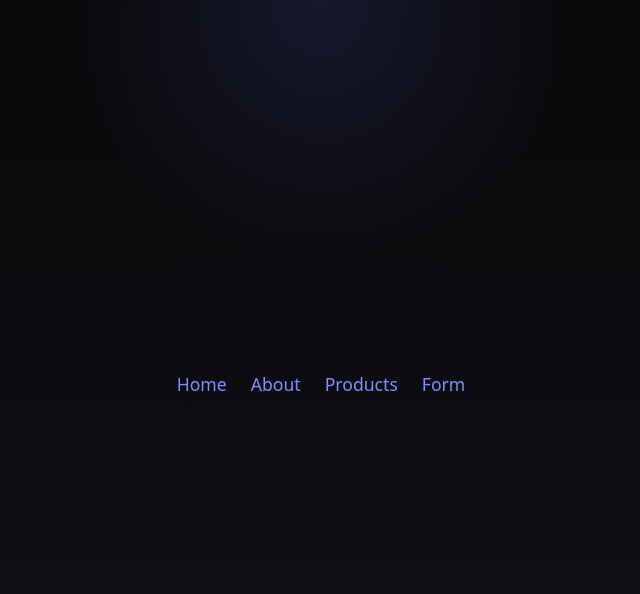
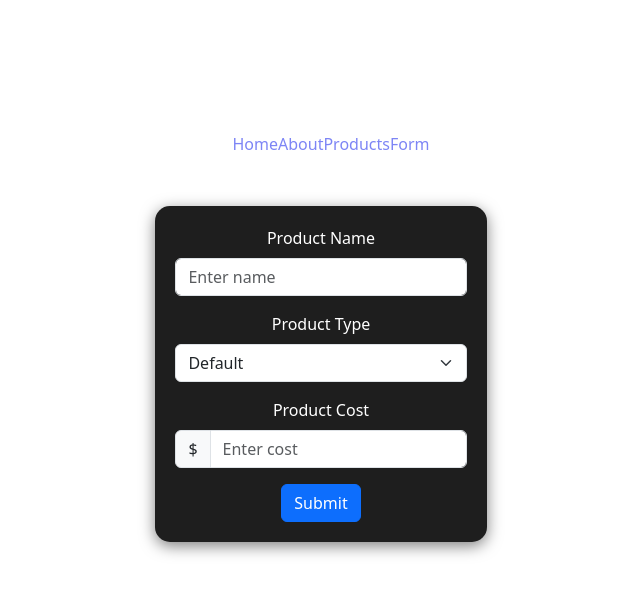
Before and after one commit to pvalerpolanco/web-development-2, a React (Vite) app: page /#/form in a window 1280 px wide. Shown: the top 594 px of the page, without its empty margins (319-959 px from the left). Built offline with nearby package versions, Linux system fonts and the light colour scheme.

Commit message:
Modified files

```diff
--- a/src/MyForm.tsx
+++ b/src/MyForm.tsx
@@ -4,7 +4,7 @@ import InputGroup from 'react-bootstrap/InputGroup';
 
 function MyForm() {
     return (
-       <Form className='w-50 mx-auto'>
+       <Form> {/* Removed w-50 to let CSS handle it */}
            <Form.Group className="mb-3">
                <Form.Label>Product Name</Form.Label>
                <Form.Control placeholder="Enter name" />
--- a/src/MyNav.tsx
+++ b/src/MyNav.tsx
@@ -2,30 +2,32 @@ import Home from "./Home";
 import About from "./About";
 import Products from "./Products";
 import MyForm from "./MyForm";
-import { BrowserRouter, Route, Routes, Link } from "react-router-dom";
+import { HashRouter, Route, Routes, Link } from "react-router-dom";
 
 function MyNav() {
   return (
-    <BrowserRouter>
+    <HashRouter>
       <SetNav />
       <Routes>
+        <Route path="/" element={<Home />} />
         <Route path="/home" element={<Home />} />
         <Route path="/about" element={<About />} />
         <Route path="/products" element={<Products />} />
         <Route path="/form" element={<MyForm />} />
       </Routes>
-    </BrowserRouter>
+    </HashRouter>
   );
 }
 
 function SetNav() {
   return (
     <nav>
+      {/* Keeping standard ul/li so the browser renders bullets */}
       <ul>
-        <li><Link to="#/home">Home</Link></li>
-        <li><Link to="#/about">About</Link></li>
-        <li><Link to="#/products">Products</Link></li>
-        <li><Link to="#/form">Form</Link></li>
+        <li><Link to="/home">Home</Link></li>
+        <li><Link to="/about">About</Link></li>
+        <li><Link to="/products">Products</Link></li>
+        <li><Link to="/form">Form</Link></li>
       </ul>
     </nav>
   );
--- a/src/index.css
+++ b/src/index.css
@@ -1,149 +1,55 @@
-/* index.css */
-
-/* 1. Set the dark theme and font */
 :root {
-  font-family: Inter, system-ui, Avenir, Helvetica, Arial, sans-serif;
   color-scheme: dark;
 }
 
-/* 2. Main layout */
 body {
   margin: 0;
-  min-height: 100vh;
   display: flex;
   justify-content: center;
-  align-items: center;
-  background: radial-gradient(circle at top, rgba(100, 111, 255, 0.14), transparent 25%),
-    linear-gradient(180deg, #09090b 0%, #111117 100%);
-  color: #ffffff;
+  padding-top: 100px; /* Pushes content down like the screenshot */
+  background-color: #121212;
+  color: white;
+  font-family: sans-serif;
 }
 
-#root {
-  width: 100%;
-  max-width: 760px;
-  padding: 2rem;
-  text-align: center;
+/* Nav Styling: Centered Bullet List */
+nav ul {
+  display: inline-block;
+  text-align: left;
+  padding-left: 20px;
+  margin-bottom: 30px;
 }
 
-.page-content {
-  background: rgba(255, 255, 255, 0.04);
-  border: 1px solid rgba(255, 255, 255, 0.08);
-  border-radius: 18px;
-  padding: 2rem;
-  backdrop-filter: blur(10px);
+nav li {
+  margin-bottom: 10px;
 }
 
-.page-content h1 {
-  margin-top: 0;
-  margin-bottom: 1rem;
-  font-size: clamp(2rem, 3vw, 2.8rem);
+nav a {
+  color: #7d85f5;
+  text-decoration: none;
 }
 
-.page-content p {
-  color: #d1d5db;
-  line-height: 1.8;
-  margin: 0;
+/* Container for Products and Form to look like cards */
+.table-container, form {
+  background-color: #1e1e1e;
+  padding: 20px;
+  border-radius: 15px;
+  box-shadow: 0 4px 15px rgba(0,0,0,0.5);
+  margin-top: 20px;
+  min-width: 300px;
 }
 
-/* 3. Navigation Styling */
-nav ul {
-  list-style: disc inside;
-  padding: 0;
-  margin: 0 auto 2rem;
-  max-width: 240px;
+/* Table styling for Products */
+table {
+  width: 100%;
+  border-collapse: collapse;
+}
+
+th, td {
+  padding: 10px;
   text-align: left;
 }
 
-nav li {
-  margin: 0.75rem 0;
+th {
+  color: #7d85f5;
 }
-
-nav a {
-  color: #7f8cff;
-  text-decoration: none;
-  font-size: 1.1rem;
-  transition: color 0.2s ease;
-}
-
-nav a:hover,
-nav a:focus {
-  color: #a1b0ff;
-}
-
-nav a.active {
-  color: #dbe2ff;
-  font-weight: 600;
-}
-
-/* 4. Table Styling (Products Page) */
-table {
-  width: 100%;
-  margin: 1.5rem auto 0;
-  border-collapse: collapse;
-  background: rgba(255, 255, 255, 0.03);
-  border-radius: 16px;
-  overflow: hidden;
-}
-
-th, td {
-  padding: 1rem 1.25rem;
-  text-align: left;
-  border-bottom: 1px solid rgba(255, 255, 255, 0.08);
-}
-
-th {
-  color: #c6d0ff;
-  font-weight: 700;
-  background: rgba(255, 255, 255, 0.04);
-}
-
-tbody tr:hover {
-  background: rgba(255, 255, 255, 0.04);
-}
-
-/* 5. Form Styling (Form Page) */
-form {
-  width: 100%;
-  max-width: 520px;
-  margin: 0 auto;
-  text-align: left;
-  background: rgba(255, 255, 255, 0.04);
-  padding: 2rem;
-  border-radius: 18px;
-  border: 1px solid rgba(255, 255, 255, 0.08);
-}
-
-label {
-  margin-top: 1rem;
-  display: block;
-  color: #d1d5db;
-}
-
-.btn-primary {
-  background-color: #5f7cff;
-  border-color: #5f7cff;
-}
-
-.btn-primary:hover {
-  background-color: #7b8fff;
-  border-color: #7b8fff;
-}
-
-.input-group-text {
-  background-color: #18181b;
-  color: #f8fafc;
-  border: 1px solid #27272a;
-}
-
-.form-control,
-.form-select {
-  background: #14141a;
-  color: #f8fafc;
-  border: 1px solid #27272a;
-}
-
-.form-control:focus,
-.form-select:focus {
-  box-shadow: 0 0 0 0.15rem rgba(100, 111, 255, 0.25);
-  border-color: #5f7cff;
-}
```
